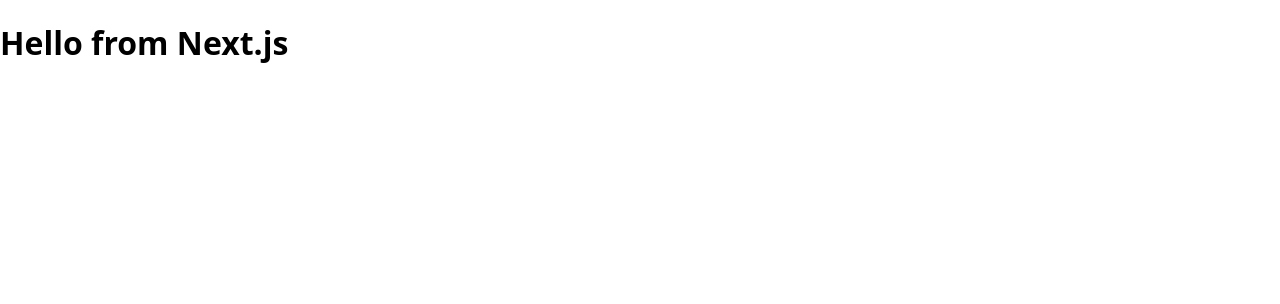
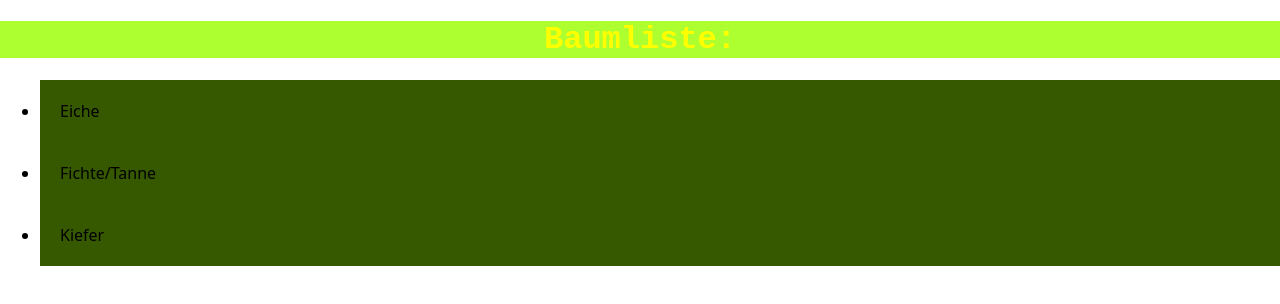
Before and after one commit to vokarl/capstone, a Next.js app: page / in a window 1280 px wide. Shown: the top 304 px of the page. Built offline with nearby package versions, Linux system fonts and the light colour scheme.

Commit message:
added tree array + mapped tree array via tree component

```diff
--- /dev/null
+++ b/components/trees.js
@@ -0,0 +1,27 @@
+import styled from "styled-components";
+import { allTrees } from "../resources/treeArray";
+
+const TreeList = () => {
+  return (
+    <StyledList>
+      {allTrees.map((tree) => (
+        <ListItem key={tree.id}>{tree.name}</ListItem>
+      ))}
+    </StyledList>
+  );
+};
+
+export default TreeList;
+
+const ListItem = styled.li`
+  text-align: left;
+  padding: 20px;
+  font-family: system-ui, -apple-system, BlinkMacSystemFont, "Segoe UI", Roboto,
+    Oxygen, Ubuntu, Cantarell, "Open Sans", "Helvetica Neue", sans-serif;
+  color: black;
+  background-color: rgb(54, 89, 0);
+`;
+
+const StyledList = styled.ul`
+  list-style-type: disc;
+`;
--- a/pages/index.js
+++ b/pages/index.js
@@ -1,7 +1,18 @@
+import styled from "styled-components";
+import TreeList from "../components/trees";
+
 export default function HomePage() {
   return (
     <div>
-      <h1>Hello from Next.js</h1>
+      <Heading>Baumliste:</Heading>
+      <TreeList />
     </div>
   );
 }
+
+const Heading = styled.h1`
+  text-align: center;
+  font-family: "Courier New", Courier, monospace;
+  color: yellow;
+  background-color: greenyellow;
+`;
--- /dev/null
+++ b/resources/treeArray.js
@@ -0,0 +1,5 @@
+export const allTrees = [
+  { id: 0, name: "Eiche" },
+  { id: 1, name: "Fichte/Tanne" },
+  { id: 2, name: "Kiefer" },
+];
```
Also changed, not shown: 1 other file (tests, documents, lock files or other folders).
